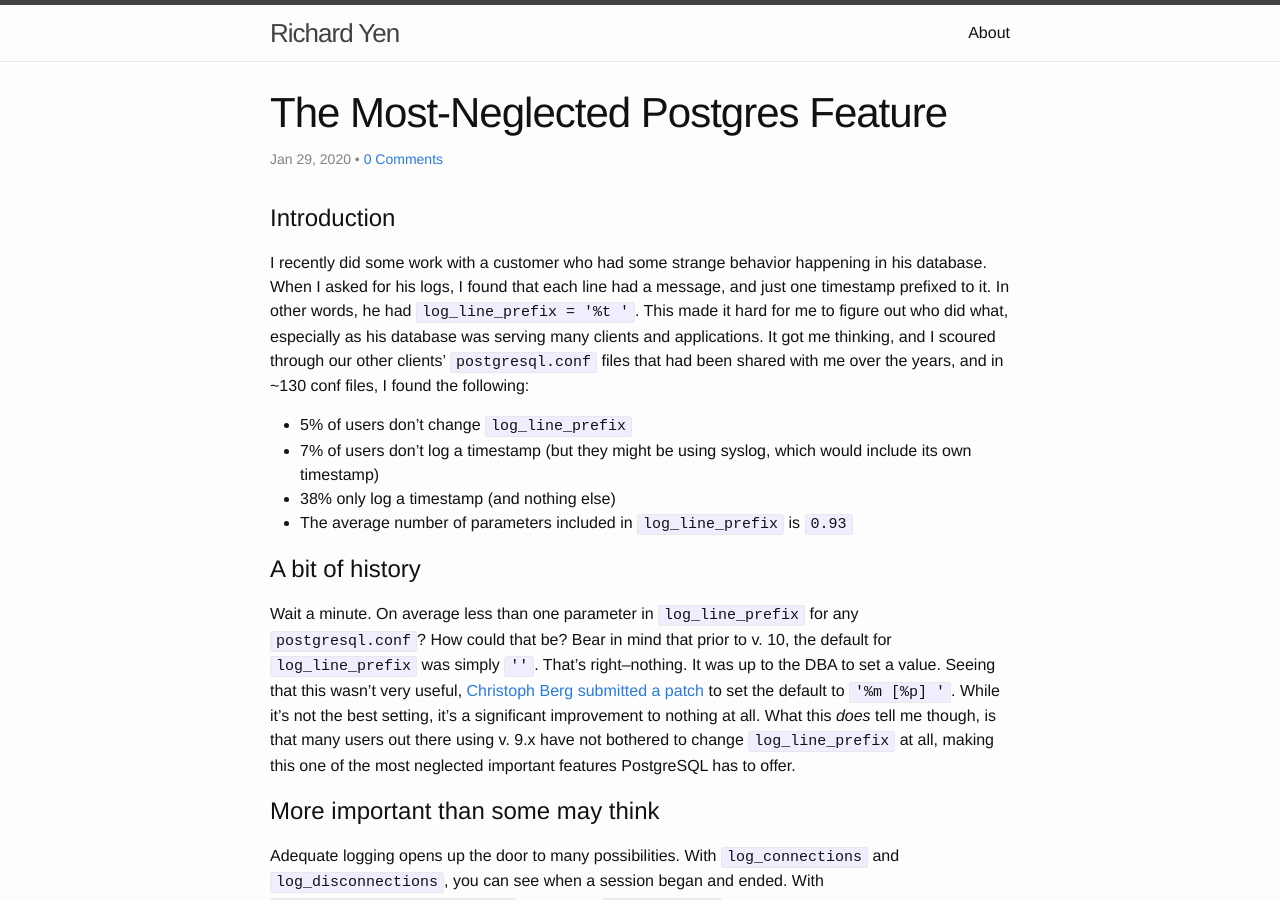
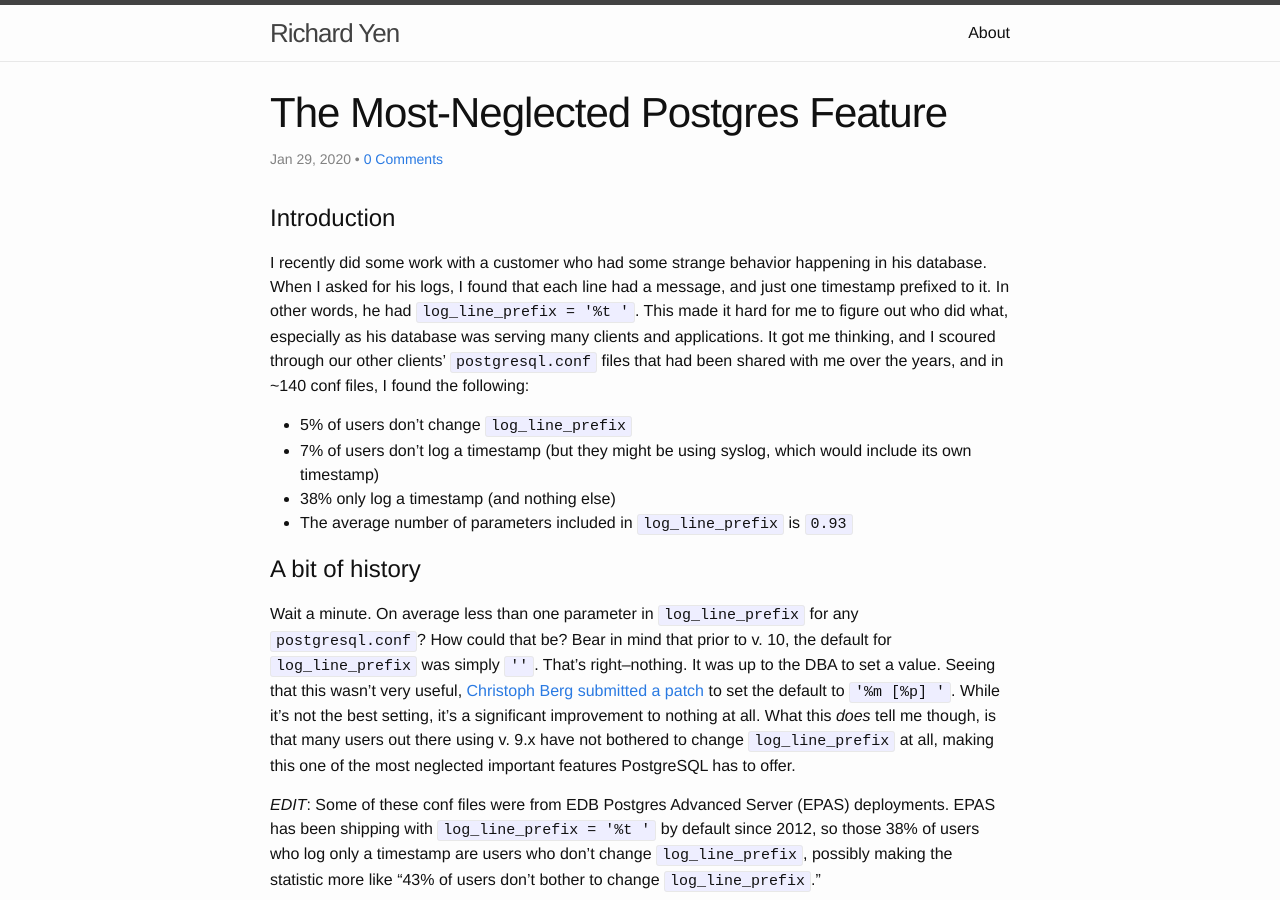
Before and after one commit to richyen/richyen.github.io, a Jekyll site: the page built from _posts/2020-01-29-underestimating_log.markdown, in a window 1280 px wide and 900 px high. Built offline with Jekyll 4.4.1, drawn with Linux system fonts in a browser that asks for light colours; comment, search, counter and statistics services are not loaded.

Commit message:
add new comment on statistics, based on correlation with EPAS

```diff
--- a/_posts/2020-01-29-underestimating_log.markdown
+++ b/_posts/2020-01-29-underestimating_log.markdown
@@ -8,7 +8,7 @@ categories: postgres
 ---
 
 # Introduction
-I recently did some work with a customer who had some strange behavior happening in his database.  When I asked for his logs, I found that each line had a message, and just one timestamp prefixed to it.  In other words, he had `log_line_prefix = '%t '`.  This made it hard for me to figure out who did what, especially as his database was serving many clients and applications.  It got me thinking, and I scoured through our other clients' `postgresql.conf` files that had been shared with me over the years, and in ~130 conf files, I found the following:
+I recently did some work with a customer who had some strange behavior happening in his database.  When I asked for his logs, I found that each line had a message, and just one timestamp prefixed to it.  In other words, he had `log_line_prefix = '%t '`.  This made it hard for me to figure out who did what, especially as his database was serving many clients and applications.  It got me thinking, and I scoured through our other clients' `postgresql.conf` files that had been shared with me over the years, and in ~140 conf files, I found the following:
 
 * 5% of users don’t change `log_line_prefix`
 * 7% of users don’t log a timestamp (but they might be using syslog, which would include its own timestamp)
@@ -17,6 +17,8 @@ I recently did some work with a customer who had some strange behavior happening
 
 # A bit of history
 Wait a minute.  On average less than one parameter in `log_line_prefix` for any `postgresql.conf`?  How could that be?  Bear in mind that prior to v. 10, the default for `log_line_prefix` was simply `''`.  That's right--nothing.  It was up to the DBA to set a value.  Seeing that this wasn't very useful, [Christoph Berg submitted a patch](https://github.com/postgres/postgres/commit/7d3235ba42f8d5fc70c58e242702cc5e2e3549a6) to set the default to `'%m [%p] '`.  While it's not the best setting, it's a significant improvement to nothing at all.  What this *does* tell me though, is that many users out there using v. 9.x have not bothered to change `log_line_prefix` at all, making this one of the most neglected important features PostgreSQL has to offer.
+
+_EDIT_: Some of these conf files were from EDB Postgres Advanced Server (EPAS) deployments.  EPAS has been shipping with `log_line_prefix = '%t '` by default since 2012, so those 38% of users who log only a timestamp are users who don't change `log_line_prefix`, possibly making the statistic more like "43% of users don't bother to change `log_line_prefix`."
 
 # More important than some may think
 Adequate logging opens up the door to many possibilities.  With `log_connections` and `log_disconnections`, you can see when a session began and ended.  With `log_min_duration_statement` (along with `auto_explain`), you can identify any poorly-running queries.  With `log_autovacuum_min_duration`, you can see what an autovacuum job did, how much space it freed up, and perhaps tip you off to any stray/idle transactions preventing you from vacuuming more.  Same goes with `log_temp_files`, which can tip you off to any `work_mem` adjustments you may need.  However, in order of any of this to be possible, `log_line_prefix` needs to be adequately set.
```
